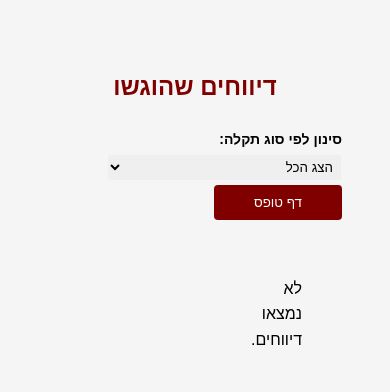
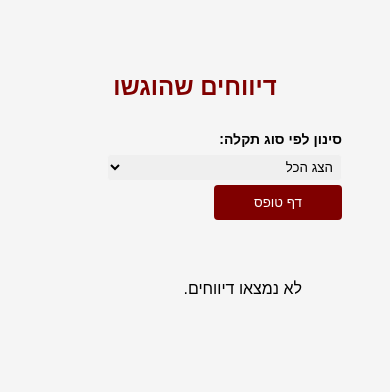
Before and after one commit to YarinAshkenazi/project-yarin-ashkenazi-322711953, a plain HTML site: page q3/view.html in a window 390 px wide. Drawn offline with Linux system fonts and the light colour scheme.

Commit message:
תיקון גריד רספונסיבי

```diff
--- a/q3/style.css
+++ b/q3/style.css
@@ -108,13 +108,13 @@
 
 
 @media (max-width: 900px) {
-  .reports-grid {
+  .reportsgrid {
     grid-template-columns: repeat(2, 1fr);
   }
 }
 
 @media (max-width: 600px) {
-  .reports-grid {
+  .reportsgrid {
     grid-template-columns: 1fr;
   }
 }
```
